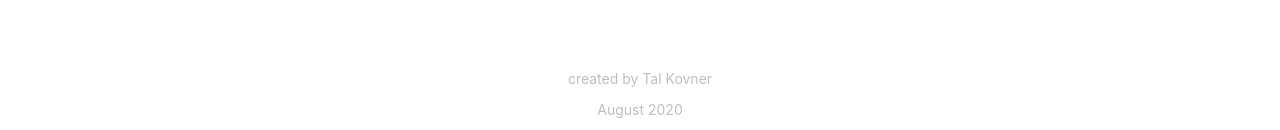
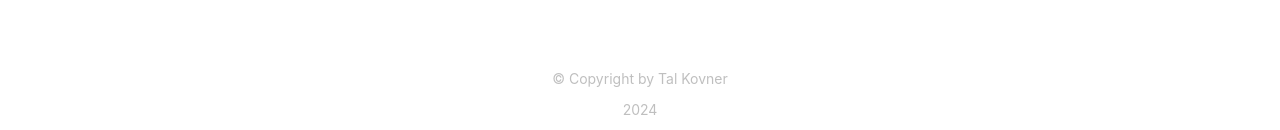
Before and after one commit to TalKovner/weather-app, a React (Create React App) app: page / in a window 1280 px wide. Shown: the part 667-797 px from the top of the page. Built offline with nearby package versions, Linux system fonts and the light colour scheme.

Commit message:
Update Footer.js

```diff
--- a/src/Components/Footer.js
+++ b/src/Components/Footer.js
@@ -4,8 +4,8 @@ import '../style/Footer.css'
 function Footer() {
     return (
         <div className="info">
-            <p>created by Tal Kovner</p>
-            <p>August 2020</p>
+            <p>© Copyright by Tal Kovner</p>
+            <p>2024</p>
         </div>
     )
 }
```
